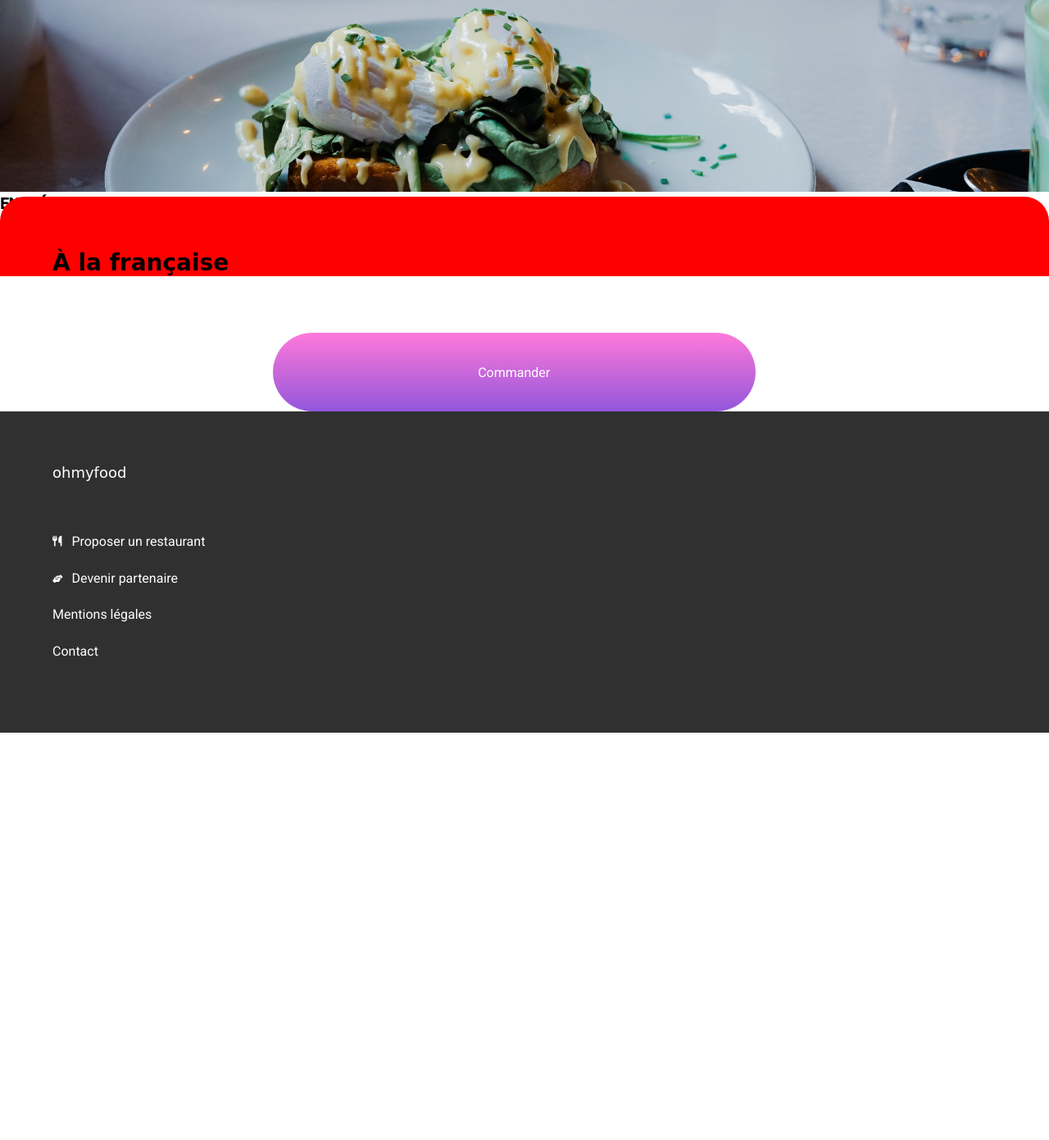
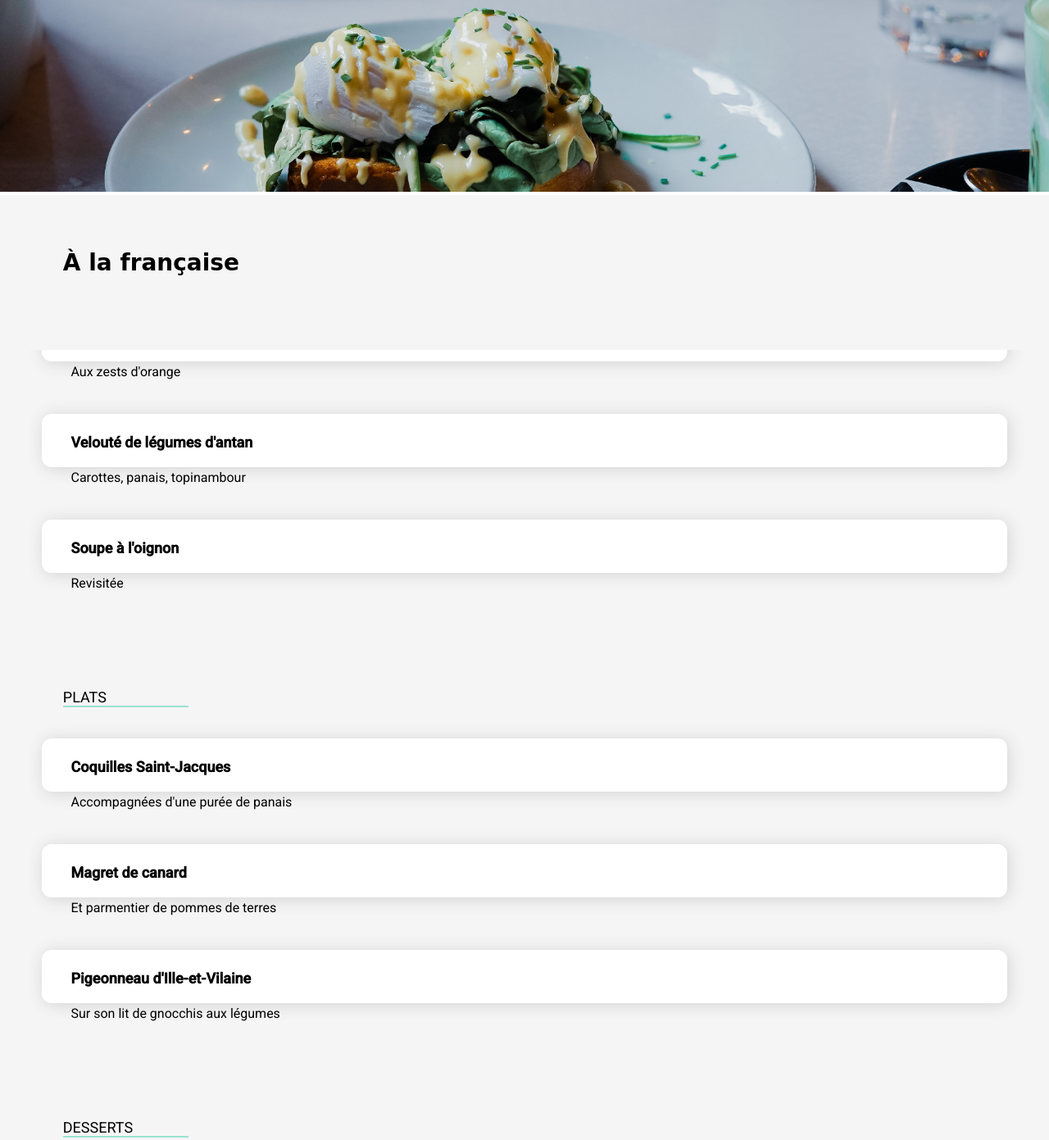
Before and after one commit to EmerickJunger/emerickjunger_3_24052022, a plain HTML site: page pages/palette.html in a window 1280 px wide. Shown: the part 136-1527 px from the top of the page at 82% size. Before the commit the page ends 1030 px from the top, so only its background shows below. Drawn offline with Linux system fonts and the light colour scheme; a web font is replaced by a local one.

Commit message:
Page palette

```diff
--- a/pages/palette.html
+++ b/pages/palette.html
@@ -24,34 +24,45 @@
         <div class="carte">
             <h1>À la française</h1>
         </div>
-        <div class="choix">
-            <h3>ENTRÉES</h3>
-            <figure>
-
+        <div class="tryptique">
+            <h2 class="variété">ENTRÉES</h2>
+            <figure class="choix">
+                <h2>Tartare de poulpe acidulé</h2>
+                <h3>Aux zests d'orange</h3>
             </figure>
-            <figure>
-
+            <figure class="choix">
+                <h2>Velouté de légumes d'antan</h2>
+                <h3>Carottes, panais, topinambour</h3>
             </figure>
-            <figure>
-
+            <figure class="choix">
+                <h2>Soupe à l'oignon</h2>
+                <h3>Revisitée</h3>
             </figure>
-            <h3>PLATS</h3>
-            <figure
-            ></figure>
-            <figure>
-
+            <h2 class="variété">PLATS</h2>
+            <figure class="choix">
+                <h2>Coquilles Saint-Jacques</h2>
+                <h3>Accompagnées d'une purée de panais</h3>
             </figure>
-            <figure
-            ></figure>
-            <h3>DESSERTS</h3>
-            <figure>
-
+            <figure class="choix">
+                <h2>Magret de canard</h2>
+                <h3>Et parmentier de pommes de terres</h3>
             </figure>
-            <figure>
-
+            <figure class="choix">
+                <h2>Pigeonneau d'Ille-et-Vilaine</h2>
+                <h3>Sur son lit de gnocchis aux légumes</h3>
             </figure>
-            <figure>
-
+            <h2 class="variété">DESSERTS</h2>
+            <figure class="choix">
+                <h2>Pétales de violettes glacés</h2>
+                <h3>Et purée de noisettes</h3>
+            </figure>
+            <figure class="choix">
+                <h2>Fondant au chocolat</h2>
+                <h3>Revisité</h3>
+            </figure>
+            <figure class="choix">
+                <h2>Millefeuille croustillant</h2>
+                <h3>Myrtilles et pâte d'amande</h3>
             </figure>
             <p>Commander</p>
         </div>
--- a/style.css
+++ b/style.css
@@ -261,8 +261,6 @@ footer li
 }
 .photo
 {
-    /*display: flex;
-    flex-wrap: wrap;*/
     width: 100%;
 }
 .photo img
@@ -274,23 +272,31 @@ footer li
 .menu h1
 {
     font-family: 'Shrikhand', cursive;
-    margin-left: 5%;
+    margin-left: 6%;
     font-size: 28px;
     padding-top: 5%;
+    padding-bottom: 7%;
 }
 .carte
 {
     position: absolute;
     border-top-left-radius: 30px;
     border-top-right-radius: 30px;
-    background-color: red;
+    background-color: #F5F5F5;
     width: 100%;
     top: 47%;
 }
-.choix p
+.tryptique
+{
+    background-color: #F5F5F5;
+    display: flex;
+    flex-wrap: wrap;
+}
+.tryptique p
 {
     margin-left: 26%;
     margin-top: 8%;
+    margin-bottom: 20%;
     width: 40%;
     text-align: center;
     padding: 3%;
@@ -298,3 +304,36 @@ footer li
     color: white;
     background: linear-gradient(#FF79DA, #9356DC);
 }
+.choix
+{
+    background-color: white;
+    margin-left: 4%;
+    width: 92%;
+    border-radius: 12px;
+    height: 65px;
+    box-shadow: 2px 2px 20px lightgray;
+    margin-bottom: 5%;
+}
+.choix h2
+{
+    font-size: large;
+    margin-left: 3%;
+    padding-top: 2%;
+}
+.choix h3
+{
+    font-size: medium;
+    font-weight: 400;
+    margin-left: 3%;
+    margin-top: 2%;
+}
+.variété
+{
+    margin-left: 6%;
+    font-size: large;
+    font-weight: 400;
+    margin-bottom: 3%;
+    margin-top: 6%;
+    border-bottom: solid 2px #99E2D0;
+    width: 12%;
+}
```
